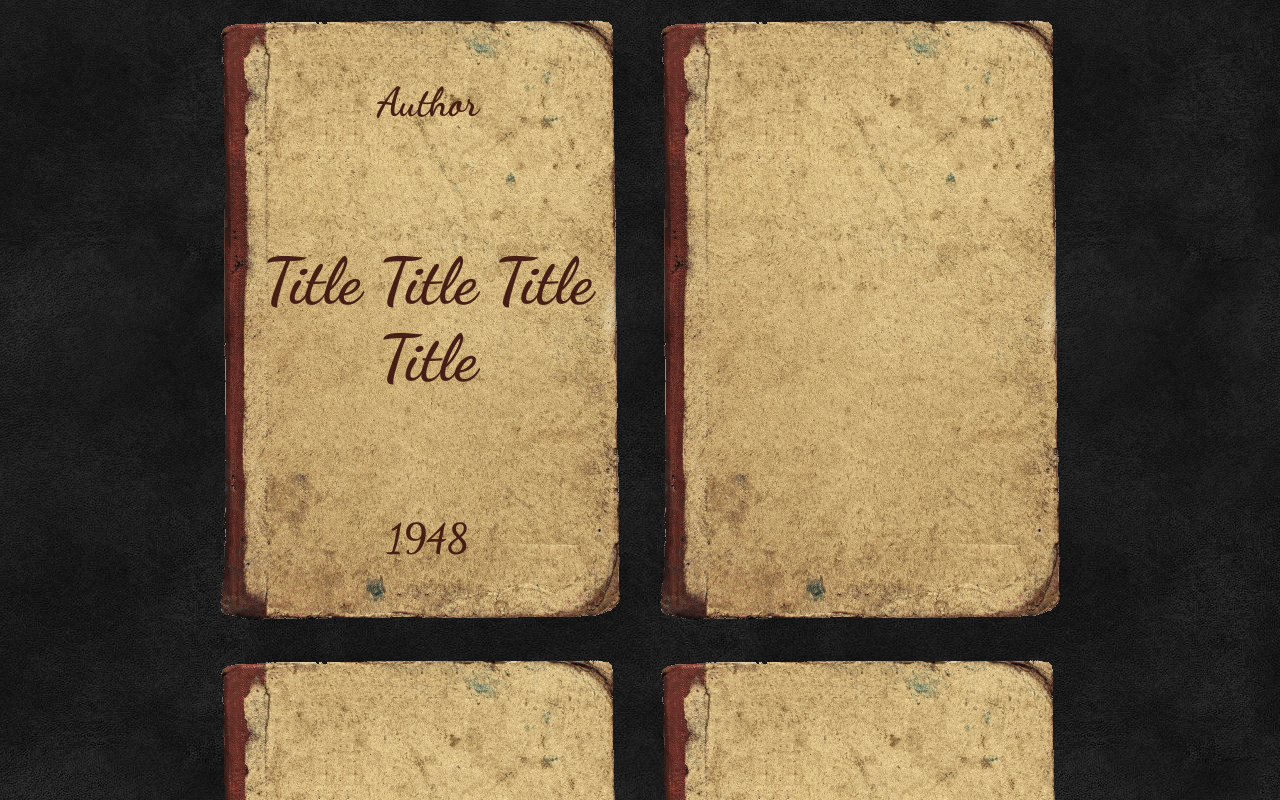
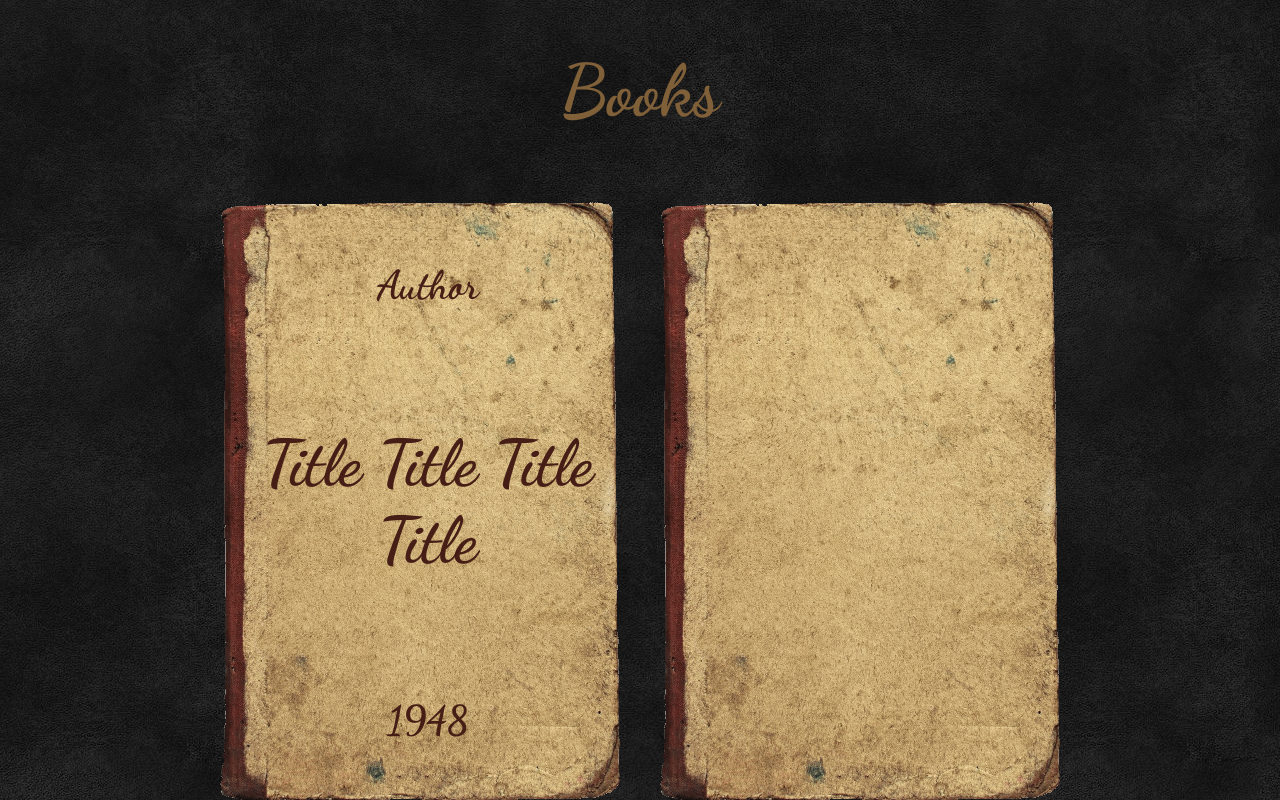
Before and after one commit to staskorz/react-test-02, a React (Create React App) app: page / in a window 1280 px wide. Shown: the top 800 px of the page. Built offline with nearby package versions, Linux system fonts and the light colour scheme.

Commit message:
Added title

```diff
--- a/src/App.js
+++ b/src/App.js
@@ -1,6 +1,8 @@
 import React from "react"
 
 export default () => (
+  <div>
+    <h1>Books</h1>
     <div className="books-container">
       <div className="book">
         <div className="author">Author</div>
@@ -11,4 +13,5 @@ export default () => (
       <div className="book" />
       <div className="book" />
     </div>
+  </div>
 )
--- a/src/index.css
+++ b/src/index.css
@@ -4,6 +4,11 @@ body {
   background-image: url("/background.jpg");
   text-align: center;
   font-family: "Dancing Script", cursive;
+}
+
+h1 {
+  font-size: 72px;
+  color: #806039;
 }
 
 .books-container {
```
Lines whose indentation alone changed are shown as unchanged.
